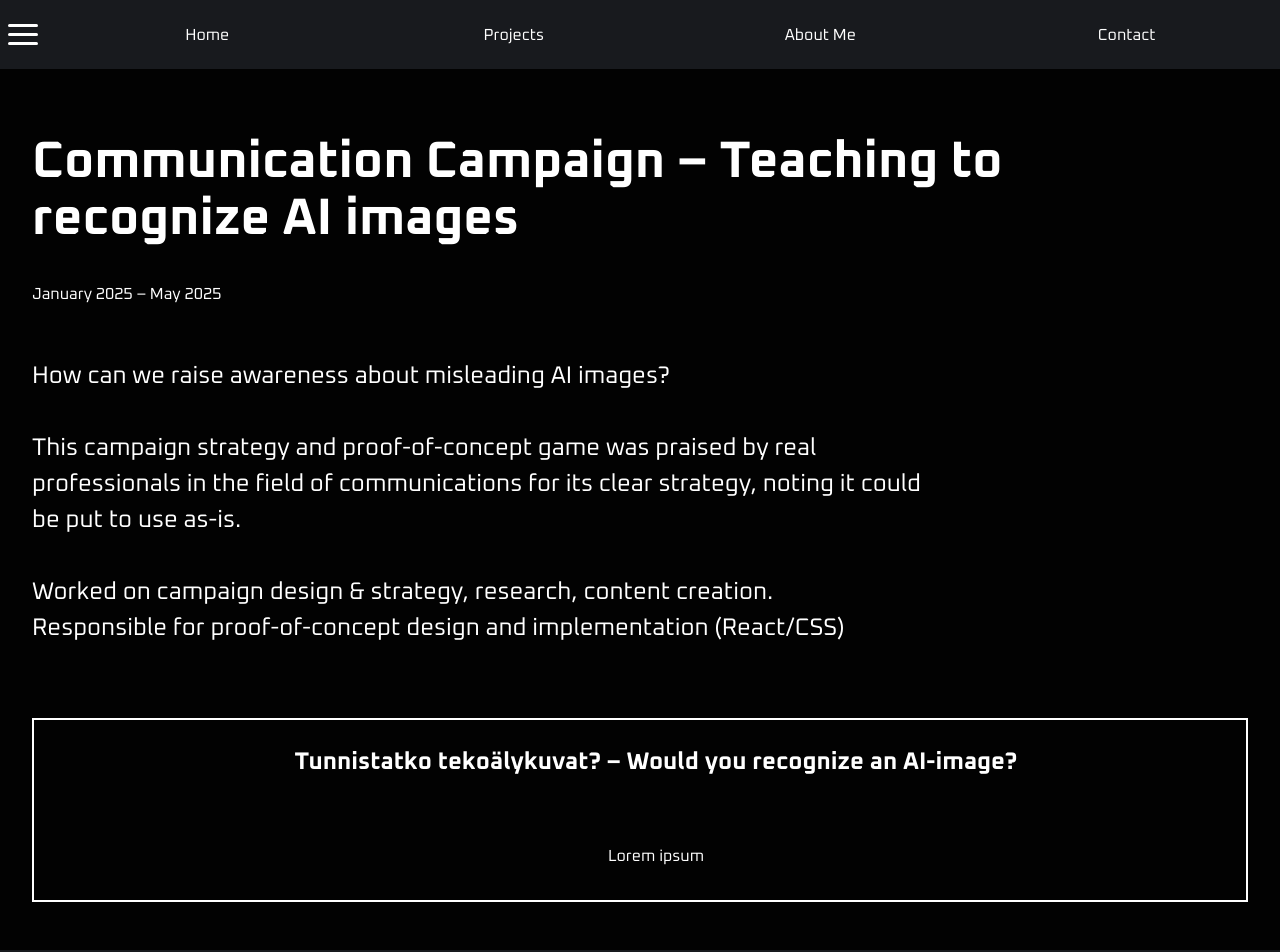
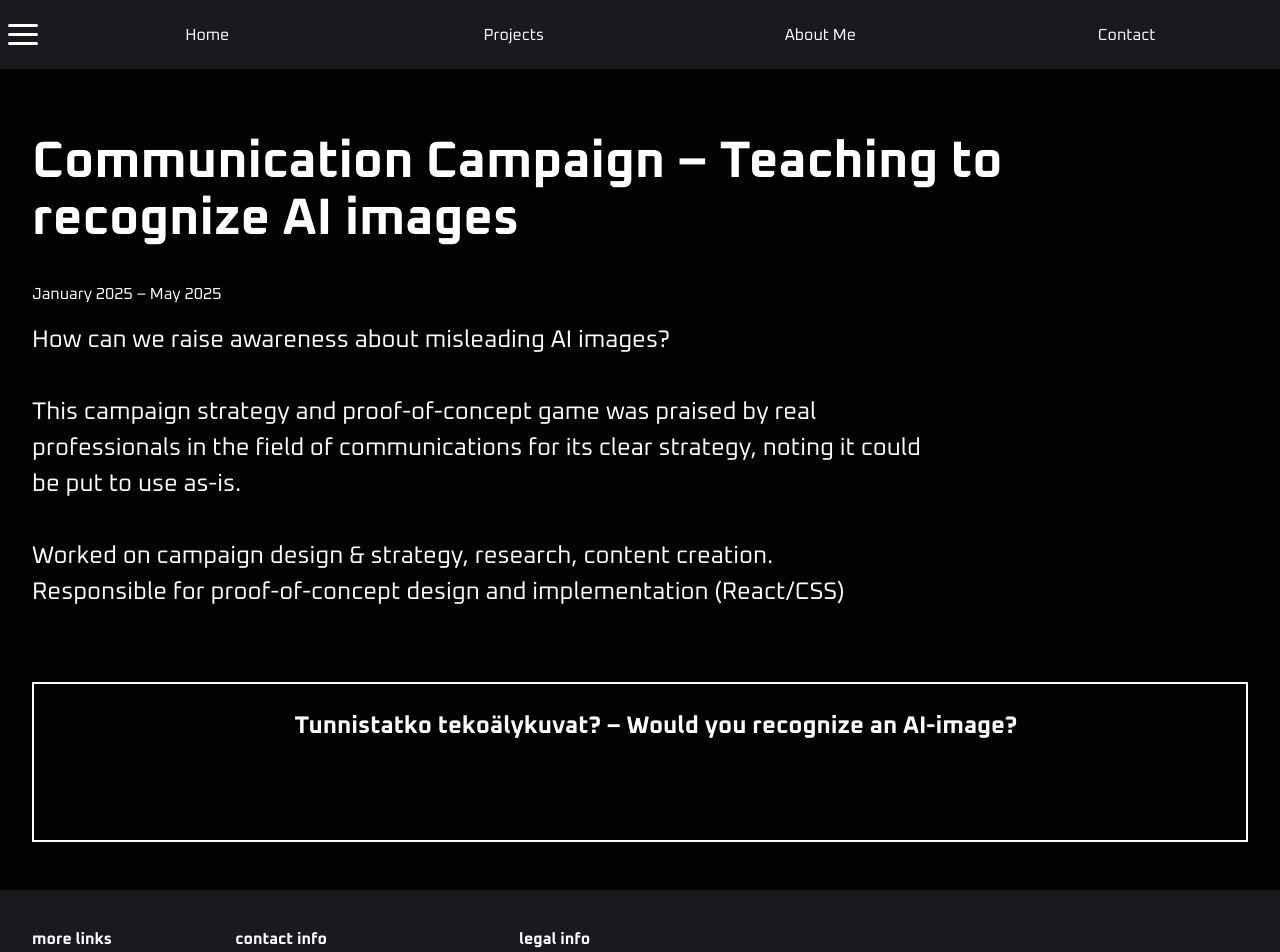
Before and after one commit to silentwinter0/portfolio, a React (Vite) app: page /projects/communication-campaign in a window 1280 px wide. Shown: the top 952 px of the page. Built offline with nearby package versions, Linux system fonts and the light colour scheme.

Commit message:
Worked on comms campaign site content

```diff
--- a/src/pages/CommunicationCampaign.jsx
+++ b/src/pages/CommunicationCampaign.jsx
@@ -12,7 +12,6 @@ function CommunicationCampaign() {
         <h1>Communication Campaign – Teaching to recognize AI images</h1>
         <p>January 2025 – May 2025</p>
         <p className='bigtext'>
-          <br/>
           How can we raise awareness about misleading AI images? <br/><br/>
 
           This campaign strategy and proof-of-concept game was praised by real
@@ -27,7 +26,7 @@ function CommunicationCampaign() {
         <Article
           title='Tunnistatko tekoälykuvat? – Would you recognize an AI-image?'
           subtitle=''
-          content="Lorem ipsum"
+          content=''
         />
       </div>
       <Footer />
```
